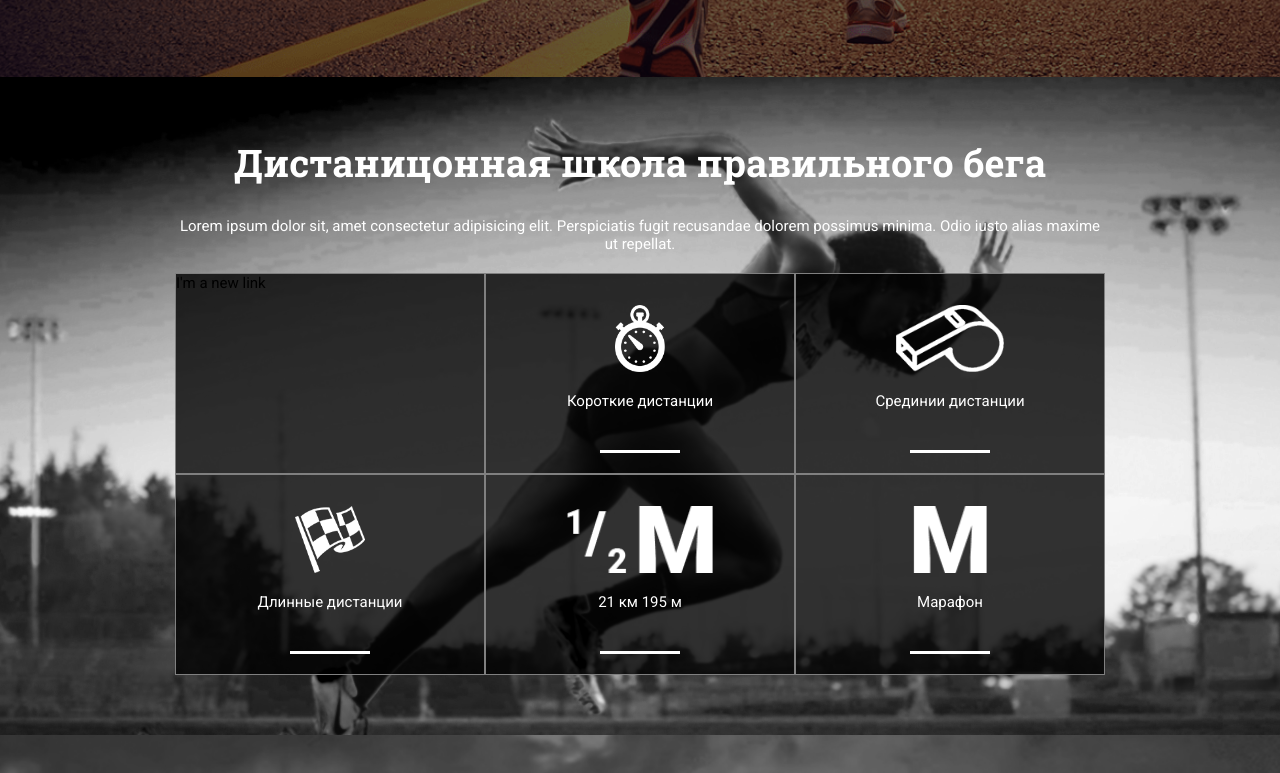
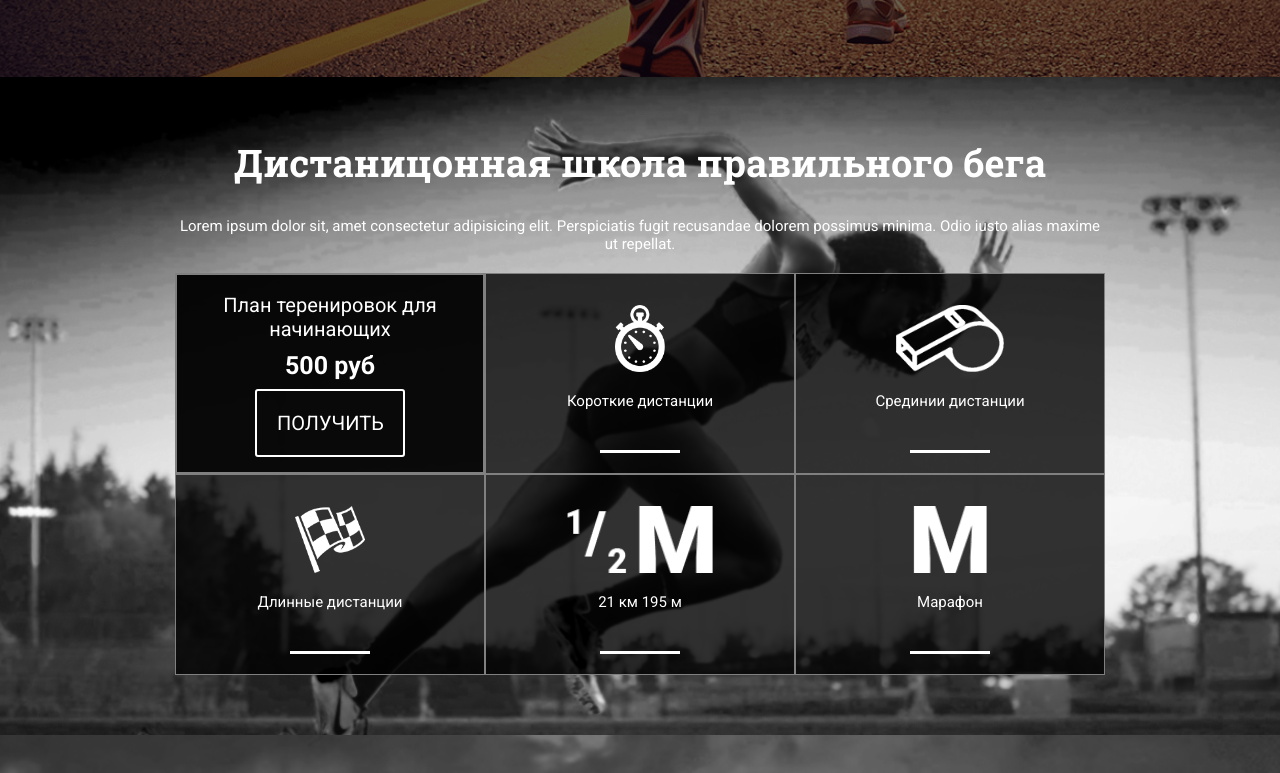
Before and after one commit to azim-creat/azim-creat.github.io, a plain HTML site: page index.html in a window 1280 px wide. Both pictures are taken after a click on the element "Для начинающих". Shown: the part 723-1496 px from the top of the page. Drawn offline with nearby package versions, Linux system fonts and the light colour scheme.

Commit message:
Клик функция с изменением дива
Изменяется див но не возвращается обратные элементы

```diff
--- a/assets/script/script.js
+++ b/assets/script/script.js
@@ -24,10 +24,13 @@ $(document).ready( function(){
         // replace the contents of the div with the link text
         $('#runschool1').html(linkText);
 
-        $(this).append('<a href="#">I\'m a new link</a>');
+        $(this).append('<div class="item"><p class="item-sale-text">План теренировок для начинающих</p><div class="item-prise">500 руб</div><button class="button button--item">получить</button></div>');
 
         // cancel the default action of the link by returning false
         return false;
     });
 
+
+
+
 });
--- a/assets/style/style.css
+++ b/assets/style/style.css
@@ -188,6 +188,16 @@ header {
   border: 2px rgba(236, 54, 66, 0) solid;
 }
 
+.button--item{
+  text-align: center;
+  background-color: rgba(236, 54, 66, 0);
+  border: 2px #fff solid;
+  border-radius: 3px;
+  margin: 0 auto;
+  width: 150px;
+  cursor: pointer;
+}
+
 .button--footer {
   font-size: 15px;
   background-color: rgba(236, 54, 66, 0);
@@ -255,6 +265,21 @@ header {
   -ms-flex-item-align: center;
       -ms-grid-row-align: center;
       align-self: center;
+}
+
+.item-sale-text{
+  color: #fff;
+  text-align: center;
+  font-size: 20px;
+  padding: 6% 0 0 0;
+}
+
+.item-prise{
+  color: #fff;
+  text-align: center;
+  font-size: 25px;
+  font-weight: 700;
+  padding: 3%;
 }
 
 .boxs {
```
